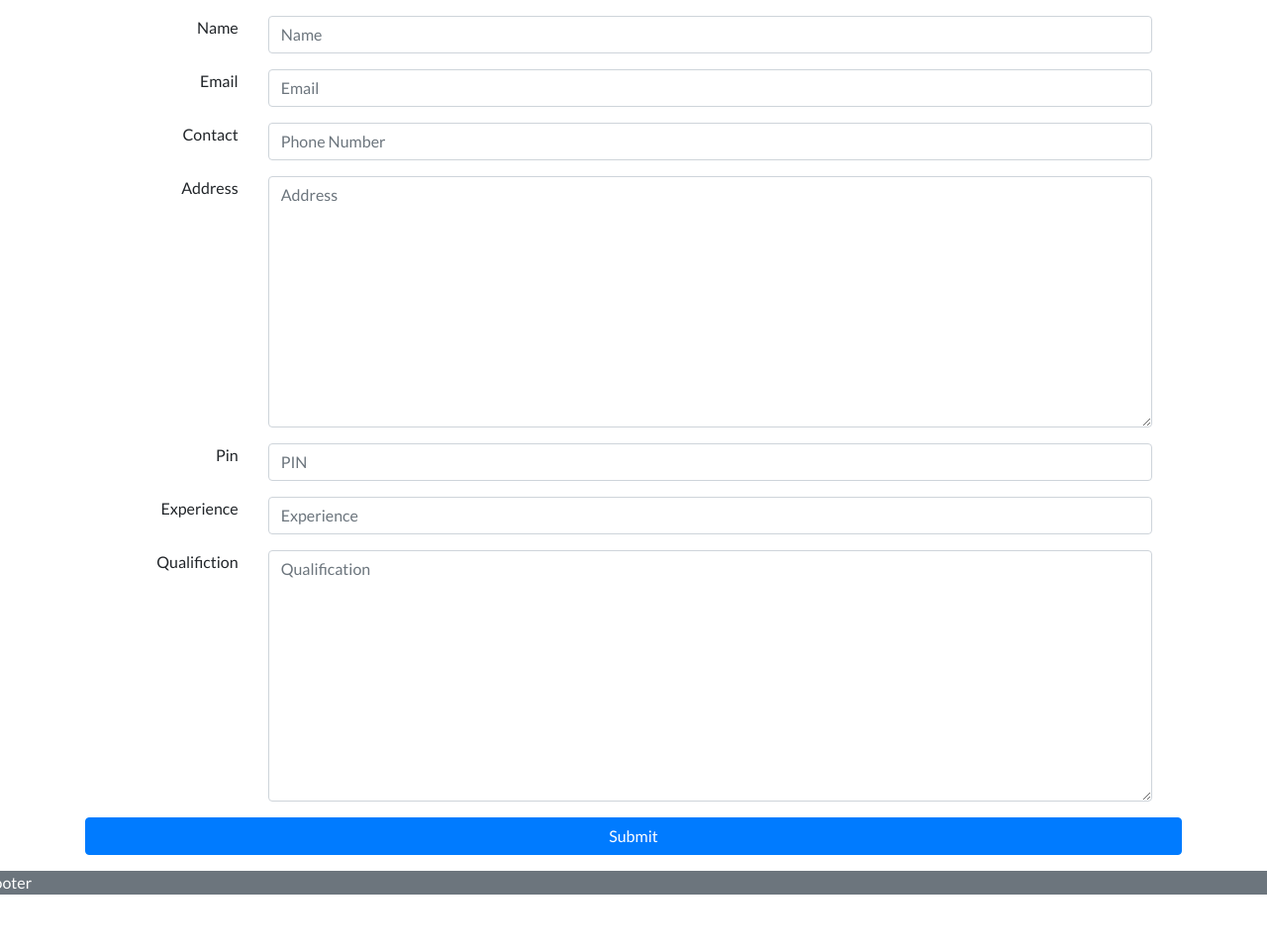
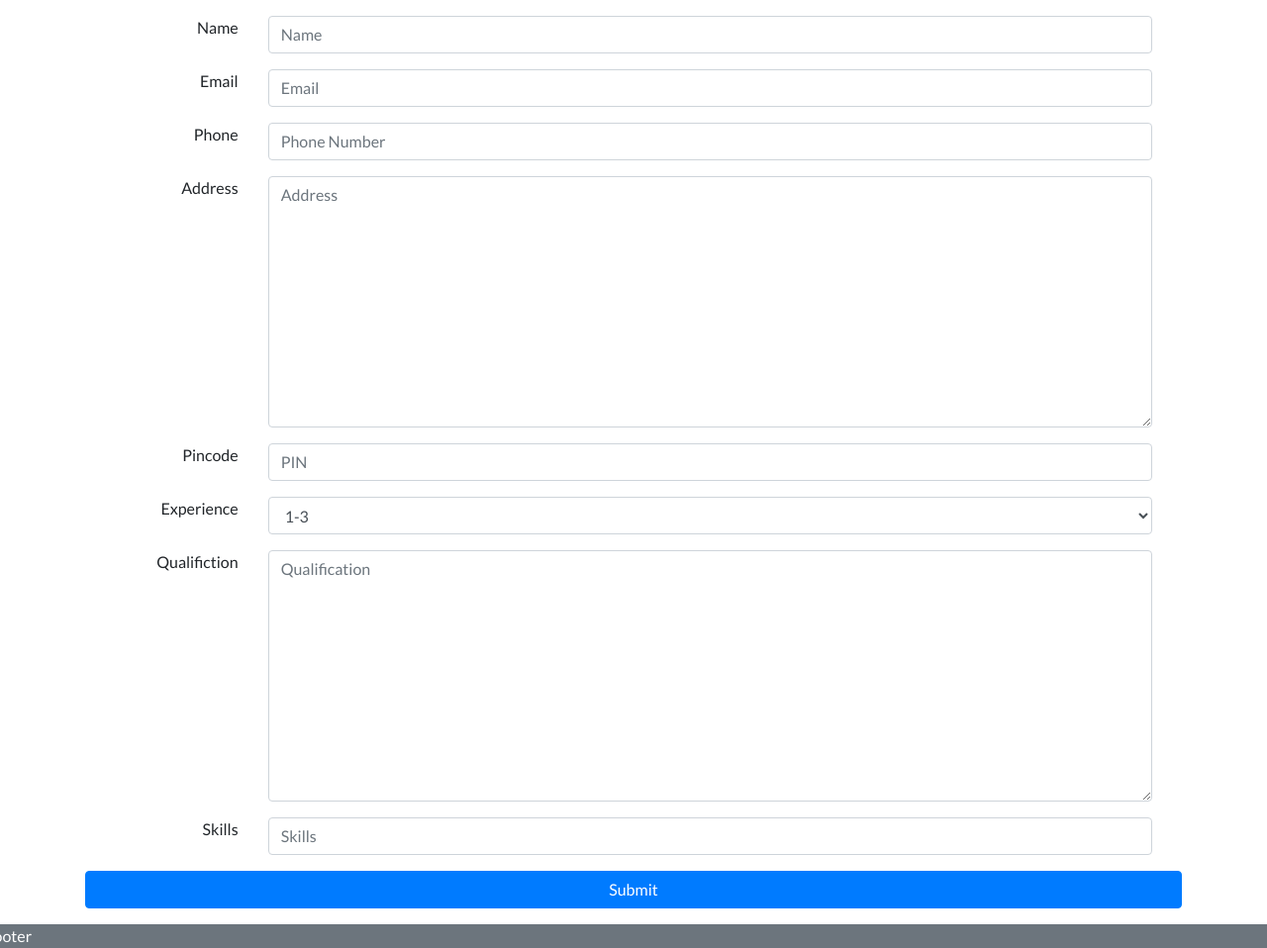
Before and after one commit to devanshbhatia26/CVPrioritize, a Django app: template candidate/templates/candidate/editdetails.html in a window 1280 px wide. Shown: the part 72-1030 px from the top of the page at 99% size. Before the commit the page ends 976 px from the top, so only its background shows below. Run offline with Django 3.2, Linux system fonts and the light colour scheme; the template is opened without the code that fills it: values that come from a table or form of the project are taken from there, others are empty; parts of the project's set-up code (start-up, migrations or seed data) failed here and were passed over; some libraries are stand-ins or nearby versions.

Commit message:
Candidate Submit Working

```diff
--- a/candidate/forms.py
+++ b/candidate/forms.py
@@ -18,8 +18,43 @@
     address=forms.CharField(min_length=20,max_length=2000,widget=forms.Textarea(attrs={'class':'form-control','placeholder':'Address'}))
     pincode=forms.CharField(min_length=6,max_length=6,widget=forms.NumberInput(attrs={'class':'form-control','placeholder':'PIN'}))
     experience=forms.ChoiceField(choices=EXPERIENCE_CHOICES,widget=forms.Select(attrs={'class':'form-control'}))
-    Qualifiction=forms.CharField(min_length=20,max_length=2000,widget=forms.Textarea(attrs={'class':'form-control','placeholder':'Qualification'}))
-    Skills=forms.MultiValueField(widget=forms.TextInput(attrs={'class':'form-control','placeholder':'Skills'}))
+    qualifiction=forms.CharField(min_length=20,max_length=2000,widget=forms.Textarea(attrs={'class':'form-control','placeholder':'Qualification'}))
+    skills=forms.CharField(widget=forms.TextInput(attrs={'class':'form-control','placeholder':'Skills'}))
+
+    def clean_name(self):
+        if not self.cleaned_data['name']:
+            raise ValidatonError("Name cannot be empty")
+        return self.cleaned_data['name']
+
+    def clean_email(self):
+        if not self.cleaned_data['email']:
+            raise ValidationError("Email cannot be empty")
+        return self.cleaned_data['email']
+
+    def clean_phone(self):
+        if not self.cleaned_data['phone']:
+            raise ValidationError("Phone cannot be empty")
+        return self.cleaned_data['phone']
+
+    def clean_address(self):
+        if not self.cleaned_data['address']:
+            raise ValidationError("Address cannot be empty")
+        return self.cleaned_data['address']
+
+    def clean_pincode(self):
+        if not self.cleaned_data['pincode']:
+            raise ValidationError("Pincode cannot be empty")
+        return self.cleaned_data['pincode']
+
+    def clean_qualification(self):
+        if not self.cleaned_data['qualification']:
+            raise ValidationError("Qualification cannot be empty")
+        return self.cleaned_data["qualification"]
+
+    def clean_skills(self):
+        if not self.cleaned_data['skills']:
+            raise ValidationError("Skills cannot be empty")
+        return self.cleaned_data['skills']
 
 class UploadFile(ModelForm):
     class Meta:
--- a/candidate/templates/candidate/editdetails.html
+++ b/candidate/templates/candidate/editdetails.html
@@ -4,6 +4,7 @@
 
 <div class="container p-3">
     <form method="POST">
+        {{form.errors}}
         {% csrf_token %}
         {% for field in form %}
             <div class="row w-100">
```
Also changed, not shown: candidate/views.py (+18 -14 lines).
